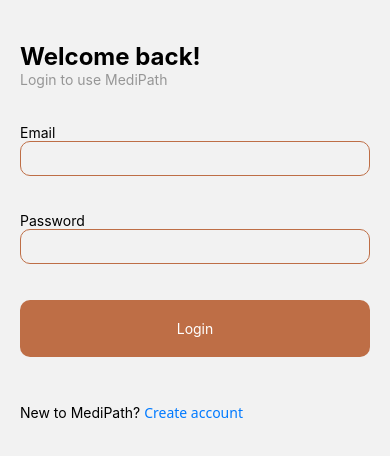
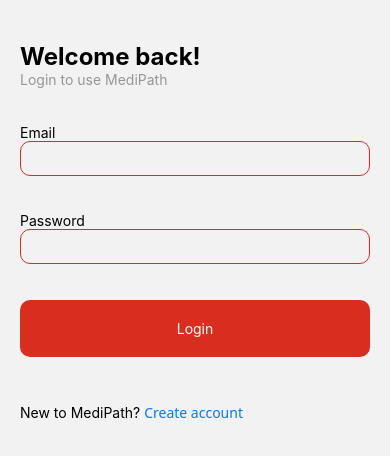
Before and after one commit to Lgab1219/MediPath, a React Native app: screen / in a window 390 px wide. Shown: the top 456 px of the page. Built offline with nearby package versions, Linux system fonts and the light colour scheme.

Commit message:
Modified: Updated some CSS

```diff
--- a/src/components/Login.tsx
+++ b/src/components/Login.tsx
@@ -97,7 +97,7 @@ const styles = StyleSheet.create({
 
   inputBar: {
     borderWidth: 1,
-    borderColor: '#BE6E46',
+    borderColor: '#D92D20',
     borderRadius: 10,
     paddingVertical: 8,
     paddingHorizontal: 12,
@@ -105,8 +105,8 @@ const styles = StyleSheet.create({
   },
 
   pressedBtn: {
-    backgroundColor: '#ffffff36',
-    borderColor: '#BE6E46',
+    backgroundColor: '#a5231a',
+    borderColor: '#D92D20',
     borderWidth: 1,
   },
 
@@ -115,7 +115,7 @@ const styles = StyleSheet.create({
     width: '100%',
     padding: 20,
     borderRadius: 10,
-    backgroundColor: '#BE6E46',
+    backgroundColor: '#D92D20',
     alignItems: 'center',
     marginBottom: 10,
   },
```
